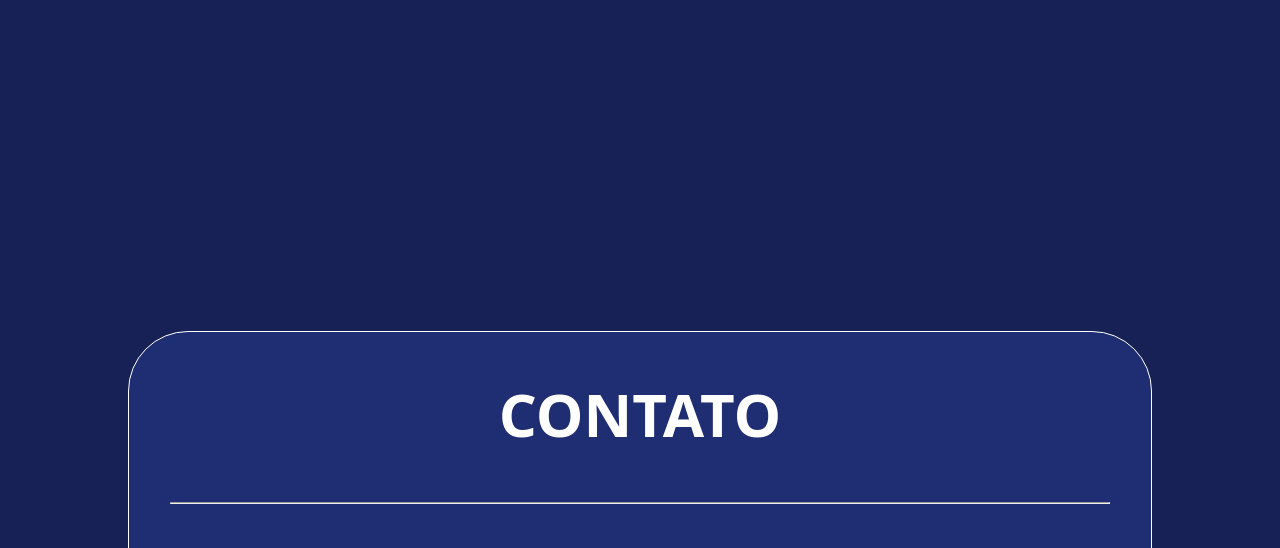
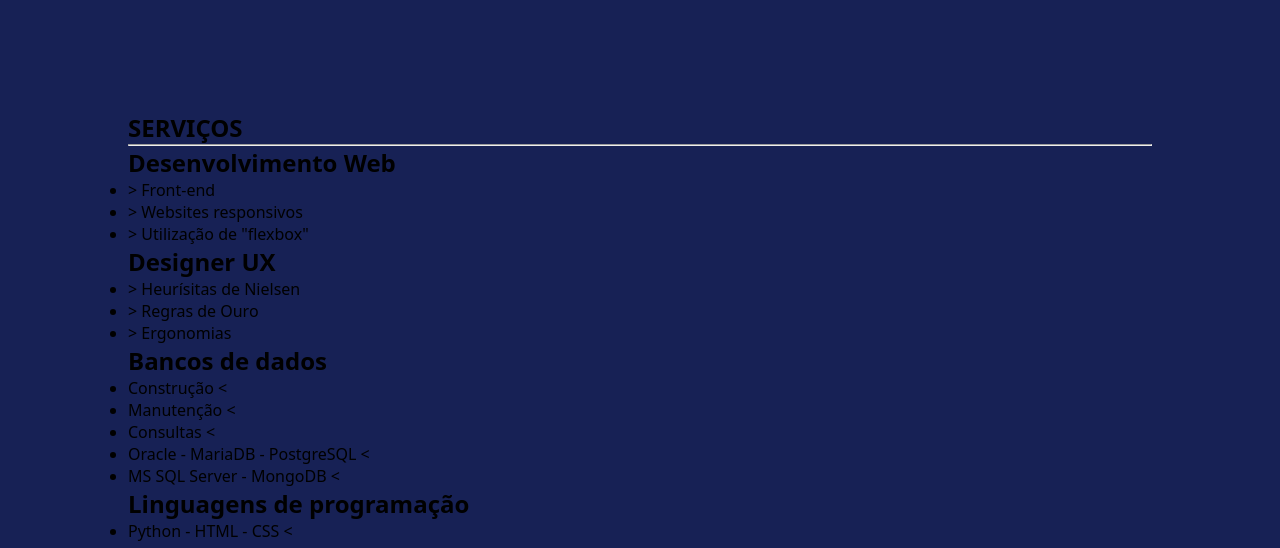
Before and after one commit to LucasBS4546/Portfolio-LucasBS, a plain HTML site: page index.html in a window 1280 px wide. Shown: the part 2170-2718 px from the top of the page. Drawn offline with Linux system fonts and the light colour scheme.

Commit message:
Update index.html

```diff
--- a/index.html
+++ b/index.html
@@ -101,6 +101,52 @@
         <br>
         <br id="servicos">
         <div id="main3">
+            <section id="mainsection">
+                <div class="flex">
+                    <h1>
+                        SERVIÇOS
+                    </h1>
+                </div>
+                <hr>
+                <div class="flex">
+                    <section class="flexcolumn">
+                        <div class="container">
+                            <h2>Desenvolvimento Web</h2>
+                            <ul>
+                                <li>> Front-end</li>
+                                <li>> Websites responsivos</li>
+                                <li>> Utilização de "flexbox"</li>
+                            </ul>
+                        </div>
+                        <div class="container">
+                            <h2>Designer UX</h2>
+                            <ul>
+                                <li>> Heurísitas de Nielsen</li>
+                                <li>> Regras de Ouro</li>
+                                <li>> Ergonomias</li>
+                            </ul>
+                        </div>
+                    </section>
+                    <section class="flexcolumn">
+                        <div class="container">
+                            <h2>Bancos de dados</h2>
+                            <ul>
+                                <li>Construção <</li>
+                                <li>Manutenção <</li>
+                                <li>Consultas <</li>
+                                <li>Oracle - MariaDB - PostgreSQL <</li>
+                                <li>MS SQL Server - MongoDB <</li>
+                            </ul>
+                        </div>
+                        <div class="container">
+                            <h2>Linguagens de programação</h2>
+                            <ul>
+                                <li>Python - HTML - CSS <</li>
+                            </ul>
+                        </div>
+                    </section>
+                </div>
+            </section>
         </div>
         <br>
         <br>
@@ -145,7 +191,7 @@
         </div>
     </main>
     <footer>
-        <h1>Developed by Lucas Bonato Soares</h1>
+        <h1>Desenvolvido por Lucas Bonato Soares</h1>
     </footer>
 </body>
 </html>
```
